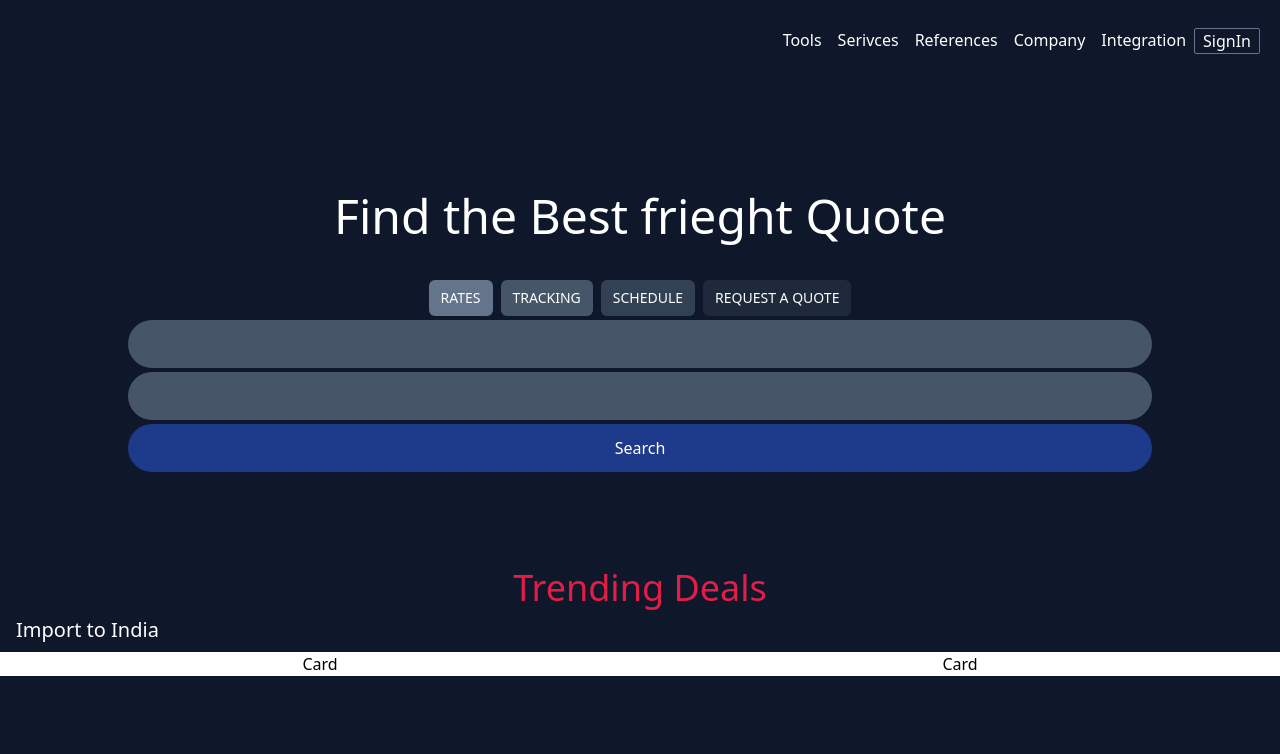
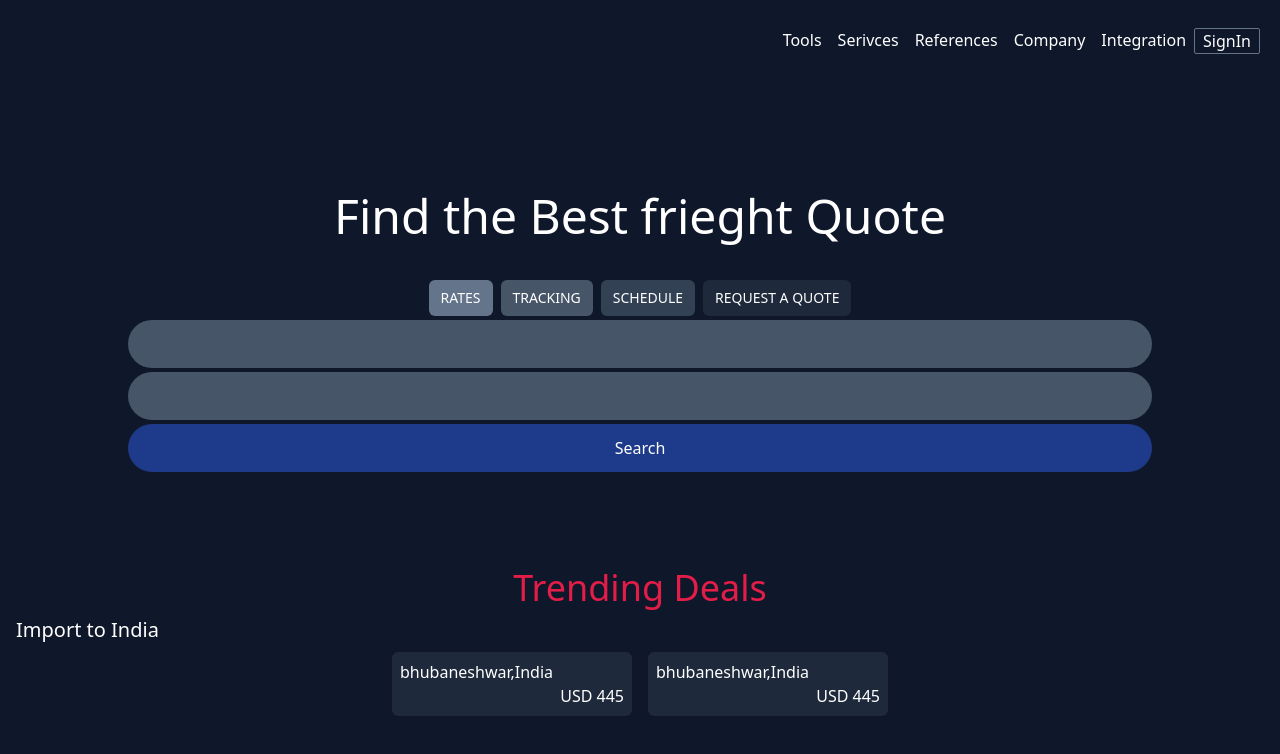
Before and after one commit to CodeArtist7071/DigitalExpress, a website: page index.html in a window 1280 px wide. Drawn offline with nearby package versions, Linux system fonts and the light colour scheme.

Commit message:
code modified

```diff
--- a/index.html
+++ b/index.html
@@ -52,9 +52,17 @@
      <h1 class="text-center text-4xl text-rose-600">Trending Deals</h1>
     <div class="block">
         <p class="text-white my-2 mx-4 text-xl">Import to India</p>
-    <div class="flex">
-        <div class="card w-3/6 bg-white text-center">Card</div>
-        <div class="card w-3/6 bg-white text-center">Card</div>
+    <div class="flex justify-center">
+        <div class="card w-60 mx-2 bg-slate-800 text-white rounded-md font-sans text-center p-2">
+            <p class="text-left">bhubaneshwar,India</p>
+            <p class="tags"></p>
+            <p class="text-right">USD 445</p>
+        </div>
+        <div class="card w-60 mx-2 bg-slate-800 text-white rounded-md font-sans text-center p-2">
+            <p class="text-left">bhubaneshwar,India</p>
+            <p class="tags"></p>
+            <p class="text-right">USD 445</p>
+        </div>
     </div>
     </div>
     </section>
```
